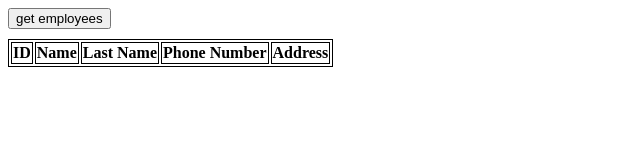
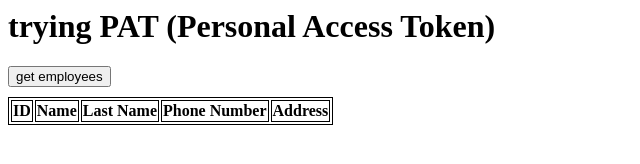
Before and after one commit to MichelSebaaly/web0, a website: page index.html in a window 1280 px wide. Shown: the whole page, without its empty margins (0-640 px from the left). Drawn offline with Linux system fonts and the light colour scheme; no server answers.

Commit message:
trying PAT

```diff
--- a/index.html
+++ b/index.html
@@ -6,6 +6,7 @@
     <title>practice</title>
   </head>
   <body>
+    <h1>trying PAT (Personal Access Token)</h1>
     <button type="button" onclick="displayEmployees()">get employees</button>
     <table id="employees">
       <th>ID</th>
```
